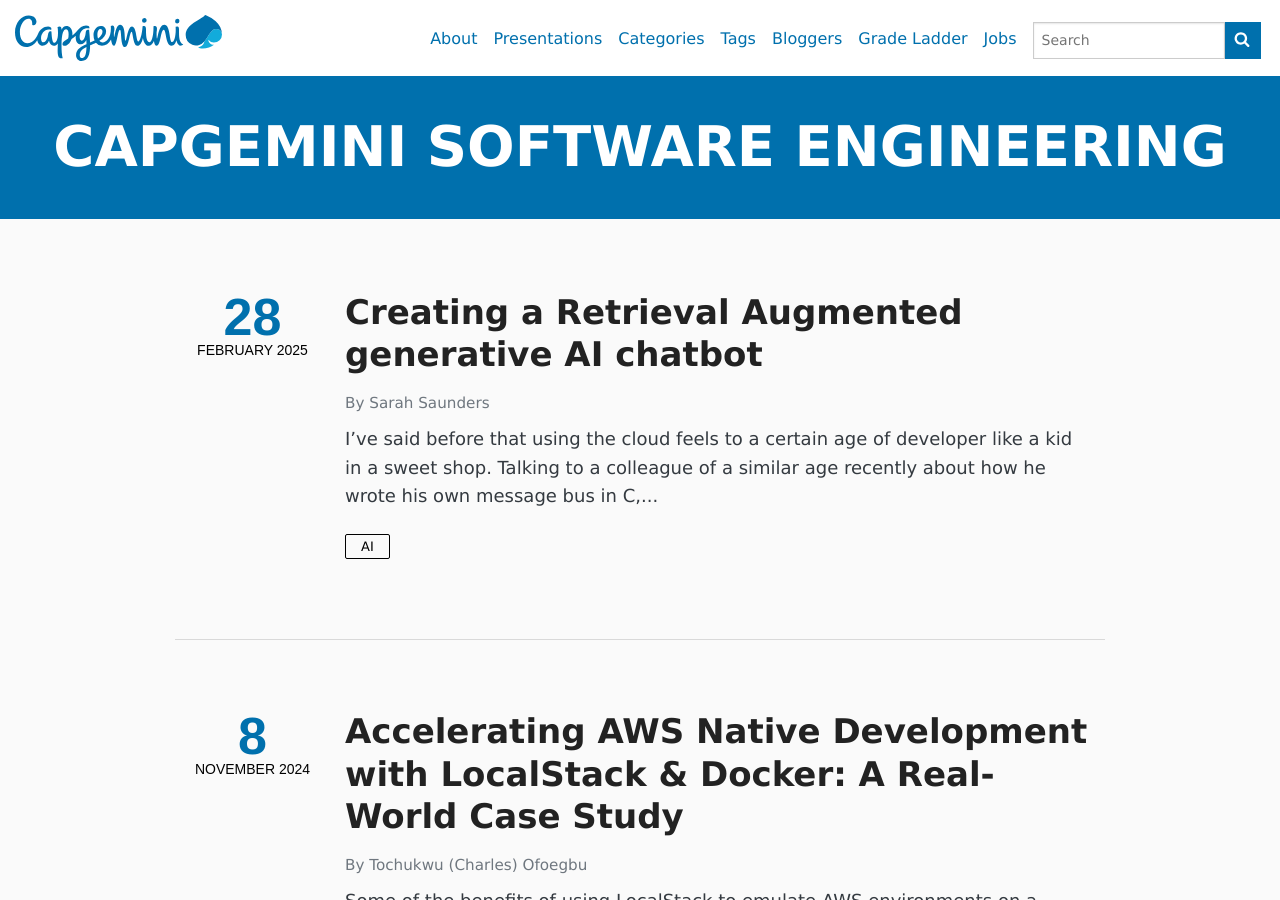
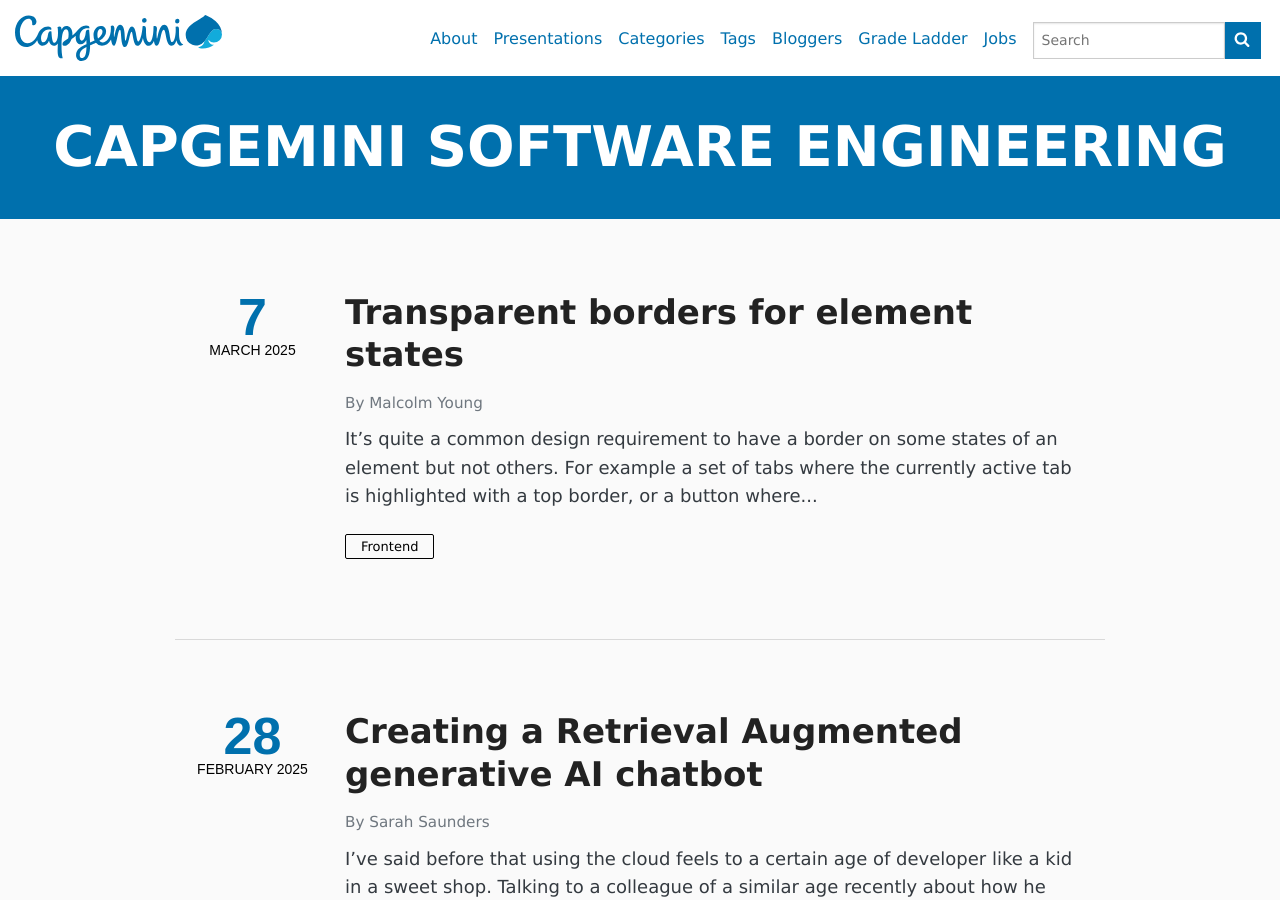
Before and after one commit to Capgemini/capgemini.github.io, a Jekyll site: the page built from index.html, in a window 1280 px wide and 900 px high. Built offline with Jekyll 4.4.1, drawn with Linux system fonts in a browser that asks for light colours; the list of posts is cut into pages by our own code; some of the changed text lies outside the part shown.

Commit message:
Update from https://github.com/Capgemini/blog-private/commit/fd076b7136c42fc2ef7f3237e207eb5c1de6c8d1

```diff
--- a/_includes/head.html
+++ b/_includes/head.html
@@ -16,7 +16,7 @@
 <meta charset="utf-8">
 <title>{% if page.title != blank %}{{ page.title }}{% else %}}{{ site.title }}{% endif %}</title>
 <meta name="description" content="{{ description }}">
-<meta http-equiv="Content-Security-Policy" content="default-src 'self' disqus.com *.disqus.com *.disquscdn.com *.doubleclick.net *.google-analytics.com *.googletagmanager.com ; script-src 'self' 'unsafe-inline' disqus.com *.disqus.com *.disquscdn.com requirejs.org *.google-analytics.com *.googletagmanager.com ajax.googleapis.com; style-src 'self' 'unsafe-inline' *.disquscdn.com fonts.googleapis.com; img-src 'self' * data: ; media-src 'self' ; frame-src disqus.com *.github.io *.slides.com *.slideshare.net *.youtube.com *.vimeo.com; font-src 'self' fonts.googleapis.com fonts.gstatic.com data: ; " />
+<meta http-equiv="Content-Security-Policy" content="default-src 'self' disqus.com *.disqus.com *.disquscdn.com *.doubleclick.net *.google-analytics.com *.googletagmanager.com ; script-src 'self' 'unsafe-inline' disqus.com *.disqus.com *.disquscdn.com requirejs.org *.google-analytics.com *.googletagmanager.com ajax.googleapis.com; style-src 'self' 'unsafe-inline' *.disquscdn.com fonts.googleapis.com; img-src 'self' * data: ; media-src 'self' ; frame-src codepen.io disqus.com *.github.io *.slides.com *.slideshare.net *.youtube.com *.vimeo.com; font-src 'self' fonts.googleapis.com fonts.gstatic.com data: ; " />
 {% if page.tags %}<meta name="keywords" content="{{ page.tags | join: ', ' }}">{% endif %}
 
 {% if page.layout == 'post' %}
--- /dev/null
+++ b/_posts/2025-03-07-transparent-borders.md
@@ -0,0 +1,46 @@
+---
+layout: post
+title: Transparent borders for element states
+description: An old-fashioned CSS trick
+category: Frontend
+tags: [Development,CSS]
+author: [malcolm_young]
+comments: true
+---
+
+It’s quite a common design requirement to have a border on some states of an element but not others. For example a set of tabs where the currently active tab is highlighted with a top border, or a button where a border is added on hover.
+
+The problem is that if you add a border to an element, that changes its size, so if you add a border on one state of a component, then the size will change when the state changes, as you can see from these examples:
+
+<div class="row">
+    <div class="column small-12 medium-6 small-centered medium-uncentered">
+        <div class="flex-video">
+            <iframe src="https://codepen.io/malcomio/full/abrmwjd"></iframe>
+        </div>
+    </div>
+    <div class="column small-12 medium-6 small-centered medium-uncentered">
+        <div class="flex-video">
+            <iframe src="https://codepen.io/malcomio/full/oNRzwqY"></iframe>
+        </div>
+    </div>
+</div>
+
+One simple and elegant solution is to use a transparent border on the other versions of that element, and only change the border colour when the state changes.
+
+This feels like a very old and quite basic piece of advice, so I assumed it must have been written about before, but the only example I’ve found is in [this stack overflow answer](https://stackoverflow.com/questions/39385180/css-adding-border-to-button-on-hover-how-avoiding-a-shifting-of-the-following).
+
+<div class="row">
+    <div class="column small-12 medium-6 small-centered medium-uncentered">
+        <div class="flex-video">
+            <iframe src="https://codepen.io/malcomio/full/GRajEXy"></iframe>
+        </div>
+    </div>
+
+    <div class="column small-12 medium-6 small-centered medium-uncentered">
+        <div class="flex-video">
+            <iframe src="https://codepen.io/malcomio/full/MWdjQyv"></iframe>
+        </div>
+    </div>
+</div>
+
+There are other ways to approach this, like using an inset box-shadow, or changing the padding to offset the size of the border, but to me that feels unnecessarily complex, and unintuitive enough that I’d want a comment in the code to [explain why](https://blog.codinghorror.com/code-tells-you-how-comments-tell-you-why/).
```
